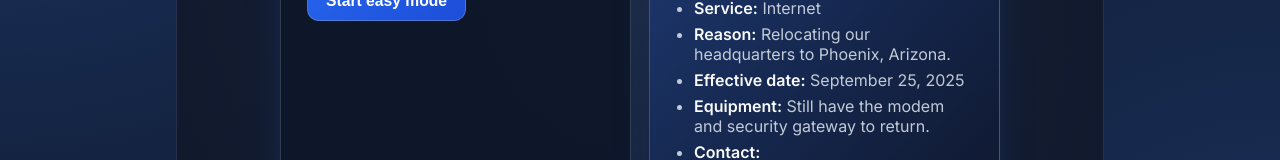
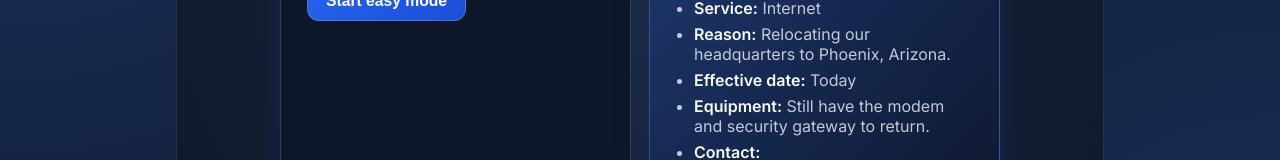
Before and after one commit to Chazzz/click-to-cancel-2, a React (Vite) app: page / in a window 1280 px wide. Shown: the part 396-556 px from the top of the page. Built offline with nearby package versions, Linux system fonts and the light colour scheme.

Commit message:
Use literal today date in hard scenario

```diff
--- a/src/App.jsx
+++ b/src/App.jsx
@@ -83,13 +83,13 @@ const extractCancellationDate = (input) => {
   const now = new Date();
 
   if (lowered === "now" || /^right now$/.test(lowered)) {
-    return formatDate(now);
+    return "Today";
   }
   if (/asap|soon|immediately/.test(lowered)) {
     return "As soon as possible";
   }
   if (/today/.test(lowered)) {
-    return formatDate(now);
+    return "Today";
   }
   if (/tomorrow/.test(lowered)) {
     const tomorrow = new Date(now.getTime() + 24 * 60 * 60 * 1000);
@@ -340,7 +340,7 @@ const hardModeScenarios = [
     accountName: "Jordan McAllister",
     serviceType: "Internet",
     cancellationReason: "Relocating our headquarters to Phoenix, Arizona.",
-    cancellationDate: "September 25, 2025",
+    cancellationDate: "Today",
     equipmentStatus: "Still have the modem and security gateway to return.",
     contactMethod: "jordan.mcallister@acmecorp.com",
   },
```
